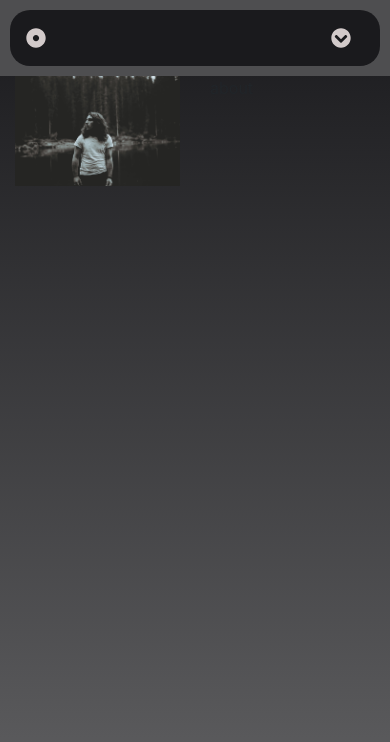
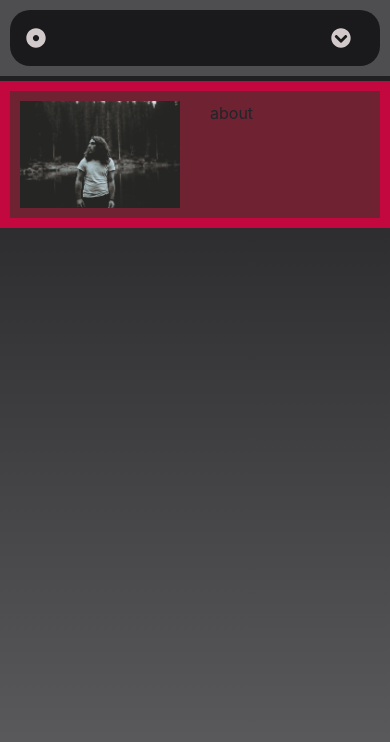
Before and after one commit to dolevizacson/portfolio, a React (Create React App) app: page / in a window 390 px wide. Shown: the top 742 px of the page. Built offline with nearby package versions, Linux system fonts and the light colour scheme.

Commit message:
more design changes
add background to app, remove / from appearing in mobile view menu

```diff
--- a/src/components/App.css
+++ b/src/components/App.css
@@ -1,3 +1,11 @@
 .container-fluid {
   padding: 0 0;
 }
+
+.main-page {
+  background-color: #6f2232;
+  border-color: #c3073f;
+  border-width: 10px;
+  border-style: solid;
+  padding: 10px;
+}
--- a/src/components/App.js
+++ b/src/components/App.js
@@ -24,7 +24,7 @@ const App = () => {
           <div className="container-fluid">
             <Navbar />
           </div>
-          <div className="container">
+          <div className="container main-page">
             <Switch>
               <Route path={homeRoute} exact component={Home} />
               <Route path={projectsRoute} exact component={Projects} />
--- a/src/components/Navbar.css
+++ b/src/components/Navbar.css
@@ -1,6 +1,7 @@
 .outer-navbar {
   background-color: #4e4e50;
   padding: 10px;
+  margin-bottom: 5px;
 }
 
 .inner-navbar {
@@ -18,6 +19,12 @@
   padding: 8px;
 }
 
+@media (max-width: 767.98px) {
+  span {
+    display: none;
+  }
+}
+
 .outer-navbar button {
   color: #d2caca;
 }
```
